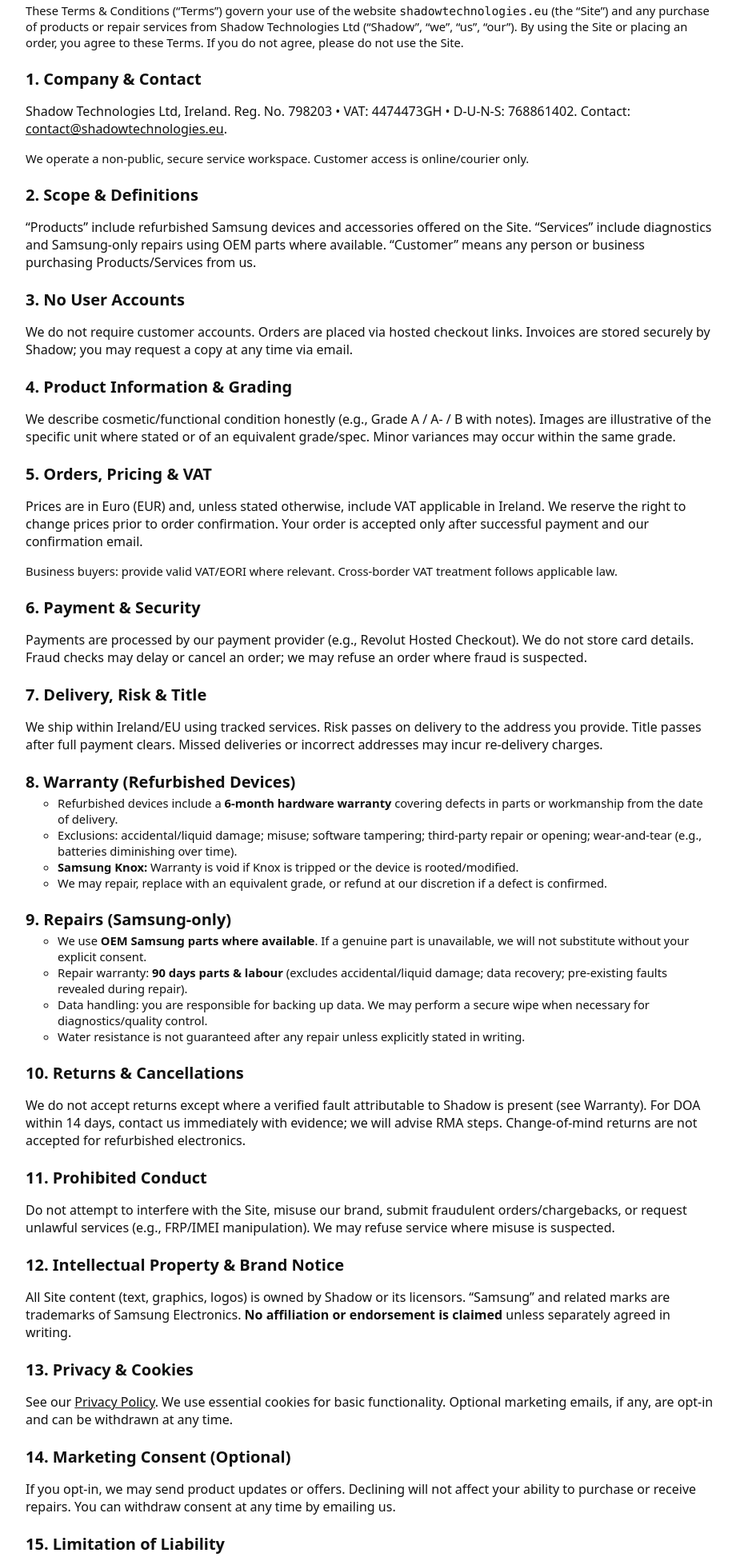
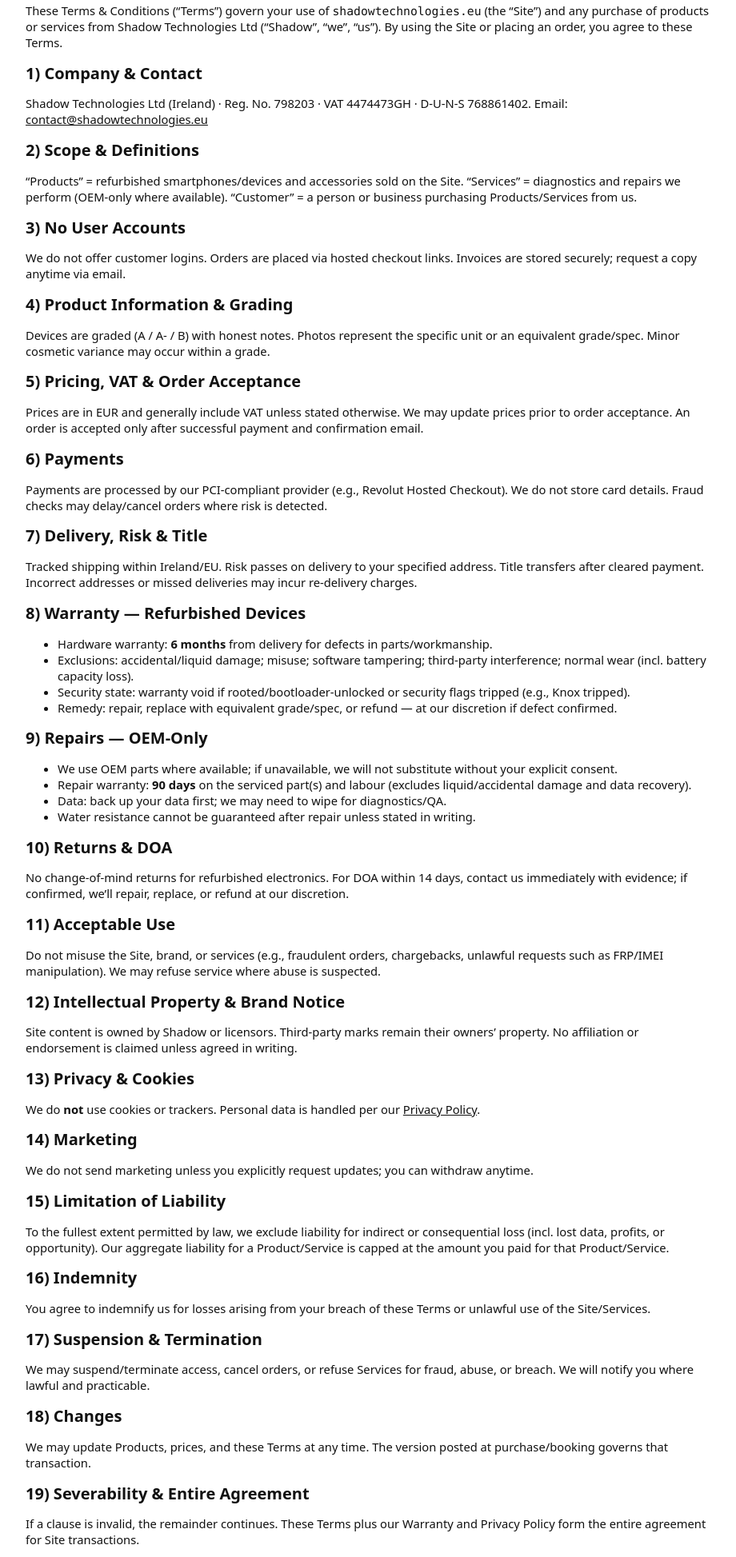
Before and after one commit to Nathan-C-Rodrigues/PERSONAL-DEVELOPMENT, a plain HTML site: page terms.html in a window 1280 px wide. Shown: the part 134-2081 px from the top of the page at 80% size, without its empty margins (178-1098 px from the left). Drawn offline with Linux system fonts and the light colour scheme.

Commit message:
Update terms.html

```diff
--- a/terms.html
+++ b/terms.html
@@ -4,15 +4,13 @@
   <meta charset="utf-8" />
   <meta name="viewport" content="width=device-width, initial-scale=1" />
   <title>Terms & Conditions — Shadow Technologies Ltd</title>
-  <meta name="description" content="Terms & Conditions for Shadow Technologies Ltd — refurbished Samsung devices, OEM-only repairs, and e-commerce sales." />
+  <meta name="description" content="Terms & Conditions for Shadow Technologies Ltd — refurbished devices, OEM-only repairs, and e-commerce sales." />
   <link rel="stylesheet" href="assets/css/styles.css" />
   <style>
     main{max-width:900px;margin:40px auto;padding:0 20px}
     h1{margin-bottom:6px}
+    h2{font-size:1.25rem;margin:.2rem 0}
     .muted{color:#666}
-    ol.section{list-style:none;padding:0;margin:0}
-    ol.section>li{margin:22px 0}
-    h2{font-size:1.25rem;margin:.2rem 0}
     .small{font-size:.92rem}
     .kbd{font-family:ui-monospace, SFMono-Regular, Menlo, Monaco, Consolas, "Liberation Mono", "Courier New", monospace}
   </style>
@@ -23,136 +21,136 @@
     <p class="muted">Last updated: 10 October 2025</p>
 
     <p class="small">
-      These Terms &amp; Conditions (“Terms”) govern your use of the website <span class="kbd">shadowtechnologies.eu</span> (the “Site”) and any purchase of products or repair services from
-      Shadow Technologies Ltd (“Shadow”, “we”, “us”, “our”). By using the Site or placing an order, you agree to these Terms.
-      If you do not agree, please do not use the Site.
+      These Terms &amp; Conditions (“Terms”) govern your use of <span class="kbd">shadowtechnologies.eu</span> (the “Site”) and any purchase of products or services from
+      Shadow Technologies Ltd (“Shadow”, “we”, “us”). By using the Site or placing an order, you agree to these Terms.
     </p>
 
-    <ol class="section">
-      <li>
-        <h2>1. Company &amp; Contact</h2>
-        <p>Shadow Technologies Ltd, Ireland. Reg. No. 798203 • VAT: 4474473GH • D-U-N-S: 768861402. Contact: <a href="mailto:contact@shadowtechnologies.eu">contact@shadowtechnologies.eu</a>.</p>
-        <p class="small">We operate a non-public, secure service workspace. Customer access is online/courier only.</p>
-      </li>
+    <h2>1) Company &amp; Contact</h2>
+    <p class="small">
+      Shadow Technologies Ltd (Ireland) · Reg. No. 798203 · VAT 4474473GH · D-U-N-S 768861402.
+      Email: <a href="mailto:contact@shadowtechnologies.eu">contact@shadowtechnologies.eu</a>
+    </p>
 
-      <li>
-        <h2>2. Scope &amp; Definitions</h2>
-        <p>“Products” include refurbished Samsung devices and accessories offered on the Site. “Services” include diagnostics and Samsung-only repairs using OEM parts where available. “Customer” means any person or business purchasing Products/Services from us.</p>
-      </li>
+    <h2>2) Scope &amp; Definitions</h2>
+    <p class="small">
+      “Products” = refurbished smartphones/devices and accessories sold on the Site.
+      “Services” = diagnostics and repairs we perform (OEM-only where available).
+      “Customer” = a person or business purchasing Products/Services from us.
+    </p>
 
-      <li>
-        <h2>3. No User Accounts</h2>
-        <p>We do not require customer accounts. Orders are placed via hosted checkout links. Invoices are stored securely by Shadow; you may request a copy at any time via email.</p>
-      </li>
+    <h2>3) No User Accounts</h2>
+    <p class="small">
+      We do not offer customer logins. Orders are placed via hosted checkout links.
+      Invoices are stored securely; request a copy anytime via email.
+    </p>
 
-      <li>
-        <h2>4. Product Information &amp; Grading</h2>
-        <p>We describe cosmetic/functional condition honestly (e.g., Grade A / A- / B with notes). Images are illustrative of the specific unit where stated or of an equivalent grade/spec. Minor variances may occur within the same grade.</p>
-      </li>
+    <h2>4) Product Information &amp; Grading</h2>
+    <p class="small">
+      Devices are graded (A / A- / B) with honest notes. Photos represent the specific unit or an equivalent grade/spec.
+      Minor cosmetic variance may occur within a grade.
+    </p>
 
-      <li>
-        <h2>5. Orders, Pricing &amp; VAT</h2>
-        <p>Prices are in Euro (EUR) and, unless stated otherwise, include VAT applicable in Ireland. We reserve the right to change prices prior to order confirmation. Your order is accepted only after successful payment and our confirmation email.</p>
-        <p class="small">Business buyers: provide valid VAT/EORI where relevant. Cross-border VAT treatment follows applicable law.</p>
-      </li>
+    <h2>5) Pricing, VAT &amp; Order Acceptance</h2>
+    <p class="small">
+      Prices are in EUR and generally include VAT unless stated otherwise. We may update prices prior to order acceptance.
+      An order is accepted only after successful payment and confirmation email.
+    </p>
 
-      <li>
-        <h2>6. Payment &amp; Security</h2>
-        <p>Payments are processed by our payment provider (e.g., Revolut Hosted Checkout). We do not store card details. Fraud checks may delay or cancel an order; we may refuse an order where fraud is suspected.</p>
-      </li>
+    <h2>6) Payments</h2>
+    <p class="small">
+      Payments are processed by our PCI-compliant provider (e.g., Revolut Hosted Checkout). We do not store card details.
+      Fraud checks may delay/cancel orders where risk is detected.
+    </p>
 
-      <li>
-        <h2>7. Delivery, Risk &amp; Title</h2>
-        <p>We ship within Ireland/EU using tracked services. Risk passes on delivery to the address you provide. Title passes after full payment clears. Missed deliveries or incorrect addresses may incur re-delivery charges.</p>
-      </li>
+    <h2>7) Delivery, Risk &amp; Title</h2>
+    <p class="small">
+      Tracked shipping within Ireland/EU. Risk passes on delivery to your specified address. Title transfers after cleared payment.
+      Incorrect addresses or missed deliveries may incur re-delivery charges.
+    </p>
 
-      <li>
-        <h2>8. Warranty (Refurbished Devices)</h2>
-        <ul class="small">
-          <li>Refurbished devices include a <strong>6-month hardware warranty</strong> covering defects in parts or workmanship from the date of delivery.</li>
-          <li>Exclusions: accidental/liquid damage; misuse; software tampering; third-party repair or opening; wear-and-tear (e.g., batteries diminishing over time).</li>
-          <li><strong>Samsung Knox:</strong> Warranty is void if Knox is tripped or the device is rooted/modified.</li>
-          <li>We may repair, replace with an equivalent grade, or refund at our discretion if a defect is confirmed.</li>
-        </ul>
-      </li>
+    <h2>8) Warranty — Refurbished Devices</h2>
+    <ul class="small">
+      <li>Hardware warranty: <strong>6 months</strong> from delivery for defects in parts/workmanship.</li>
+      <li>Exclusions: accidental/liquid damage; misuse; software tampering; third-party interference; normal wear (incl. battery capacity loss).</li>
+      <li>Security state: warranty void if rooted/bootloader-unlocked or security flags tripped (e.g., Knox tripped).</li>
+      <li>Remedy: repair, replace with equivalent grade/spec, or refund — at our discretion if defect confirmed.</li>
+    </ul>
 
-      <li>
-        <h2>9. Repairs (Samsung-only)</h2>
-        <ul class="small">
-          <li>We use <strong>OEM Samsung parts where available</strong>. If a genuine part is unavailable, we will not substitute without your explicit consent.</li>
-          <li>Repair warranty: <strong>90 days parts &amp; labour</strong> (excludes accidental/liquid damage; data recovery; pre-existing faults revealed during repair).</li>
-          <li>Data handling: you are responsible for backing up data. We may perform a secure wipe when necessary for diagnostics/quality control.</li>
-          <li>Water resistance is not guaranteed after any repair unless explicitly stated in writing.</li>
-        </ul>
-      </li>
+    <h2>9) Repairs — OEM-Only</h2>
+    <ul class="small">
+      <li>We use OEM parts where available; if unavailable, we will not substitute without your explicit consent.</li>
+      <li>Repair warranty: <strong>90 days</strong> on the serviced part(s) and labour (excludes liquid/accidental damage and data recovery).</li>
+      <li>Data: back up your data first; we may need to wipe for diagnostics/QA.</li>
+      <li>Water resistance cannot be guaranteed after repair unless stated in writing.</li>
+    </ul>
 
-      <li>
-        <h2>10. Returns &amp; Cancellations</h2>
-        <p>We do not accept returns except where a verified fault attributable to Shadow is present (see Warranty). For DOA within 14 days, contact us immediately with evidence; we will advise RMA steps. Change-of-mind returns are not accepted for refurbished electronics.</p>
-      </li>
+    <h2>10) Returns &amp; DOA</h2>
+    <p class="small">
+      No change-of-mind returns for refurbished electronics. For DOA within 14 days, contact us immediately with evidence; if confirmed,
+      we’ll repair, replace, or refund at our discretion.
+    </p>
 
-      <li>
-        <h2>11. Prohibited Conduct</h2>
-        <p>Do not attempt to interfere with the Site, misuse our brand, submit fraudulent orders/chargebacks, or request unlawful services (e.g., FRP/IMEI manipulation). We may refuse service where misuse is suspected.</p>
-      </li>
+    <h2>11) Acceptable Use</h2>
+    <p class="small">
+      Do not misuse the Site, brand, or services (e.g., fraudulent orders, chargebacks, unlawful requests such as FRP/IMEI manipulation).
+      We may refuse service where abuse is suspected.
+    </p>
 
-      <li>
-        <h2>12. Intellectual Property &amp; Brand Notice</h2>
-        <p>All Site content (text, graphics, logos) is owned by Shadow or its licensors. “Samsung” and related marks are trademarks of Samsung Electronics. <strong>No affiliation or endorsement is claimed</strong> unless separately agreed in writing.</p>
-      </li>
+    <h2>12) Intellectual Property &amp; Brand Notice</h2>
+    <p class="small">
+      Site content is owned by Shadow or licensors. Third-party marks remain their owners’ property.
+      No affiliation or endorsement is claimed unless agreed in writing.
+    </p>
 
-      <li>
-        <h2>13. Privacy &amp; Cookies</h2>
-        <p>See our <a href="privacy.html">Privacy Policy</a>. We use essential cookies for basic functionality. Optional marketing emails, if any, are opt-in and can be withdrawn at any time.</p>
-      </li>
+    <h2>13) Privacy &amp; Cookies</h2>
+    <p class="small">
+      We do <strong>not</strong> use cookies or trackers. Personal data is handled per our <a href="privacy.html">Privacy Policy</a>.
+    </p>
 
-      <li>
-        <h2>14. Marketing Consent (Optional)</h2>
-        <p>If you opt-in, we may send product updates or offers. Declining will not affect your ability to purchase or receive repairs. You can withdraw consent at any time by emailing us.</p>
-      </li>
+    <h2>14) Marketing</h2>
+    <p class="small">
+      We do not send marketing unless you explicitly request updates; you can withdraw anytime.
+    </p>
 
-      <li>
-        <h2>15. Limitation of Liability</h2>
-        <p>To the maximum extent permitted by law, we exclude liability for indirect or consequential loss (including loss of profits, revenue, opportunity or data). Our aggregate liability for any claim relating to a Product/Service shall not exceed the price paid for that Product/Service.</p>
-      </li>
+    <h2>15) Limitation of Liability</h2>
+    <p class="small">
+      To the fullest extent permitted by law, we exclude liability for indirect or consequential loss (incl. lost data, profits, or opportunity).
+      Our aggregate liability for a Product/Service is capped at the amount you paid for that Product/Service.
+    </p>
 
-      <li>
-        <h2>16. Indemnity</h2>
-        <p>You agree to indemnify us against losses arising from your breach of these Terms or unlawful use of the Site/Services.</p>
-      </li>
+    <h2>16) Indemnity</h2>
+    <p class="small">
+      You agree to indemnify us for losses arising from your breach of these Terms or unlawful use of the Site/Services.
+    </p>
 
-      <li>
-        <h2>17. Suspension &amp; Termination</h2>
-        <p>We may suspend or terminate access to the Site, cancel orders, or refuse Services where fraud, abuse, or breach of these Terms is suspected. We will notify you where lawful and practicable.</p>
-      </li>
+    <h2>17) Suspension &amp; Termination</h2>
+    <p class="small">
+      We may suspend/terminate access, cancel orders, or refuse Services for fraud, abuse, or breach. We will notify you where lawful and practicable.
+    </p>
 
-      <li>
-        <h2>18. Changes to the Site &amp; Terms</h2>
-        <p>We may update Products, prices, and these Terms at any time. The version posted at purchase/booking time governs that transaction.</p>
-      </li>
+    <h2>18) Changes</h2>
+    <p class="small">
+      We may update Products, prices, and these Terms at any time. The version posted at purchase/booking governs that transaction.
+    </p>
 
-      <li>
-        <h2>19. Severability &amp; Entire Agreement</h2>
-        <p>If any provision is found invalid, the remainder remains effective. These Terms, together with our Warranty and Privacy Policy, constitute the entire agreement between you and Shadow for the Site and related transactions.</p>
-      </li>
+    <h2>19) Severability &amp; Entire Agreement</h2>
+    <p class="small">
+      If a clause is invalid, the remainder continues. These Terms plus our Warranty and Privacy Policy form the entire agreement for Site transactions.
+    </p>
 
-      <li>
-        <h2>20. Governing Law &amp; Dispute Resolution</h2>
-        <p>These Terms are governed by the laws of Ireland. The courts of Ireland shall have non-exclusive jurisdiction over any dispute. Nothing prevents either party seeking urgent equitable relief from a competent court.</p>
-      </li>
+    <h2>20) Governing Law &amp; Disputes</h2>
+    <p class="small">
+      Irish law governs. The courts of Ireland have non-exclusive jurisdiction. Nothing prevents urgent equitable relief from a competent court.
+    </p>
 
-      <li>
-        <h2>21. Language</h2>
-        <p>These Terms are provided in English. If translated, the English version prevails in case of inconsistency.</p>
-      </li>
+    <h2>21) Language</h2>
+    <p class="small">
+      Provided in English; if translated, the English version prevails.
+    </p>
 
-      <li>
-        <h2>22. Notices</h2>
-        <p>We may contact you by email to the address provided at checkout. You may contact us at <a href="mailto:contact@shadowtechnologies.eu">contact@shadowtechnologies.eu</a>.</p>
-      </li>
-    </ol>
-
-    <p class="small"><a href="index.html">← Back to Home</a></p>
+    <p class="small" style="margin-top:24px">
+      <a href="index.html">← Back to Home</a> · <a href="privacy.html">Privacy</a> · <a href="warranty.html">Warranty</a>
+    </p>
   </main>
 </body>
 </html>
```
